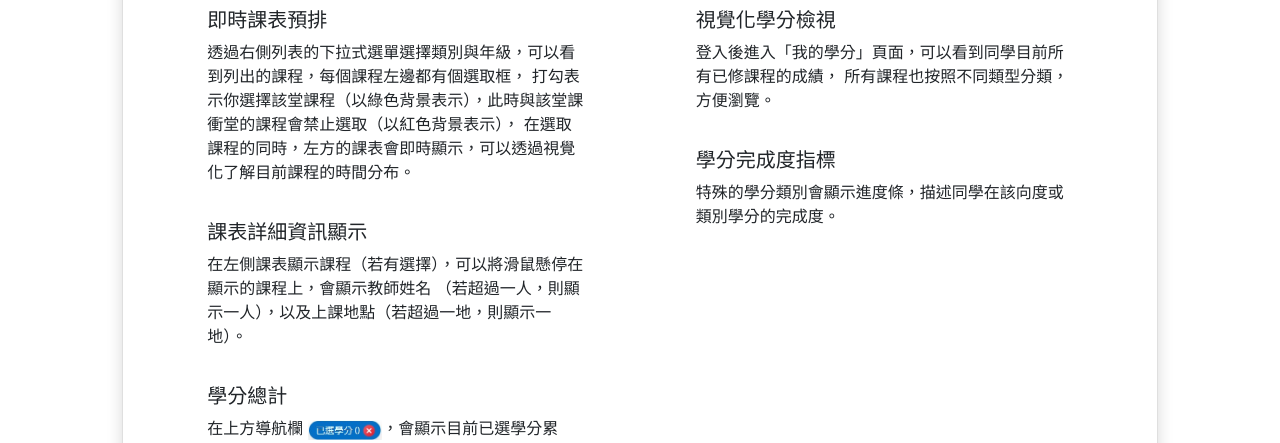
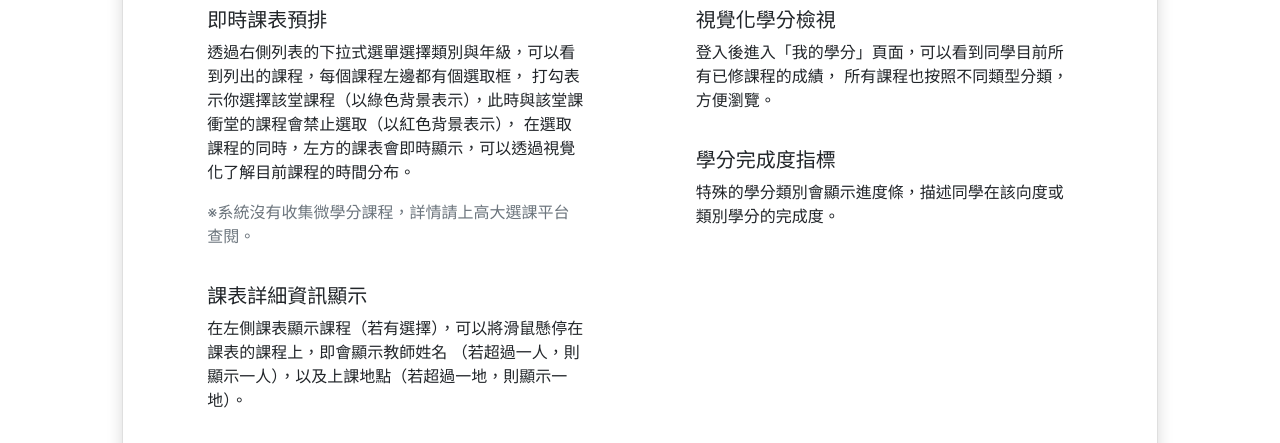
Before and after one commit to chiahsuantw/NUK-Course-Selection-Tool, a Flask app: page /guide in a window 1280 px wide. Shown: the part 343-786 px from the top of the page. Run offline with Flask 2, Linux system fonts and the light colour scheme; parts of the project's set-up code (start-up, migrations or seed data) failed here and were passed over; some libraries are stand-ins or nearby versions.

Commit message:
更新使用說明內容

```diff
--- a/templates/how_to_use.html
+++ b/templates/how_to_use.html
@@ -98,18 +98,21 @@
                                 打勾表示你選擇該堂課程（以綠色背景表示），此時與該堂課衝堂的課程會禁止選取（以紅色背景表示），
                                 在選取課程的同時，左方的課表會即時顯示，可以透過視覺化了解目前課程的時間分布。
                             </p>
+                            <p class="text-muted">
+                                ※系統沒有收集微學分課程，詳情請上高大選課平台查閱。
+                            </p>
                             <div class="container" style="height: 20px;"></div>
                             <h5>課表詳細資訊顯示</h5>
                             <p>
-                                在左側課表顯示課程（若有選擇），可以將滑鼠懸停在顯示的課程上，會顯示教師姓名
+                                在左側課表顯示課程（若有選擇），可以將滑鼠懸停在課表的課程上，即會顯示教師姓名
                                 （若超過一人，則顯示一人），以及上課地點（若超過一地，則顯示一地）。
                             </p>
                             <div class="container" style="height: 20px;"></div>
                             <h5>學分總計</h5>
                             <p>
-                                在上方導航欄 <img src="/static/img/intro_pic1.jpg" style="height: 20px;" />，會顯示目前已選學分累計，
-                                若同學選的學分低於15（最低修習學分）顯示&nbsp;<img
-                                    src="https://img.icons8.com/fluent/20/000000/cancel.png">&nbsp;，會顯示目前已選學分累計，
+                                在上方導航欄 <img src="/static/img/intro_pic1.jpg" style="height: 20px;" />，
+                                會標記目前已選學分之累計，若同學選的學分低於15（最低修習學分）即顯示&nbsp;<img
+                                    src="https://img.icons8.com/fluent/20/000000/cancel.png">&nbsp;，
                                 介於15～25學分（標準）顯示&nbsp;<img
                                     src="https://img.icons8.com/fluent/20/000000/checked.png">&nbsp;，
                                 超過25學分（超修警告）則顯示&nbsp;<img
@@ -120,6 +123,10 @@
                             <p>
                                 在課程列表中點選&nbsp;<img style="height: 20px;" src="/static/img/dcard.png">&nbsp;
                                 按鈕會立刻打開Dcard高大校板，並搜尋該開課老師，協助同學了解該老師的資訊。
+                            </p>
+                            <p class="text-muted">
+                                ※該功能可能受到Dcard伺服器回應過久而無法使用，請稍後再試一次，
+                                或使用手機版。
                             </p>
                             <div class="container" style="height: 20px;"></div>
                             <h5>顯示目前所有已選課程</h5>
@@ -174,12 +181,12 @@
                     <h6 class="text-center">DEVELOPERS</h6>
                     <div class="dropdown-divider my-4"></div>
                     <div class="row p-4 justify-content-center">
-                        <div class="col-5 text-right">
+                        <div class="col-6 text-right">
                             <h5 class="font-weight-bold">網頁系統開發</h5>
                             <h4 class="text-muted">JiaxuanTW</h4>
                             <small class="text-muted">資工112級</small>
                         </div>
-                        <div class="col-5 text-left">
+                        <div class="col-6 text-left">
                             <h5 class="font-weight-bold">資料分析處理</h5>
                             <h4 class="text-muted">LIAO-JIAN-PENG</h4>
                             <small class="text-muted">資工112級</small>
```
